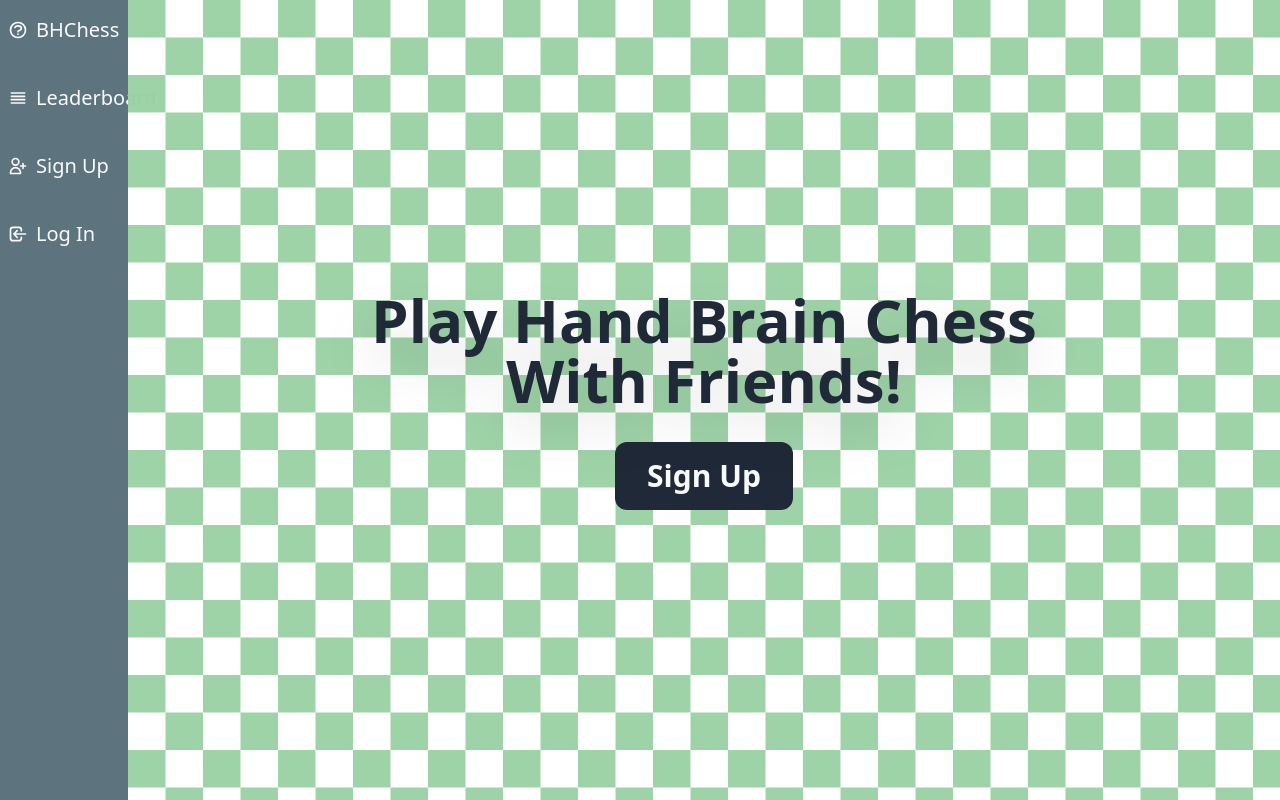
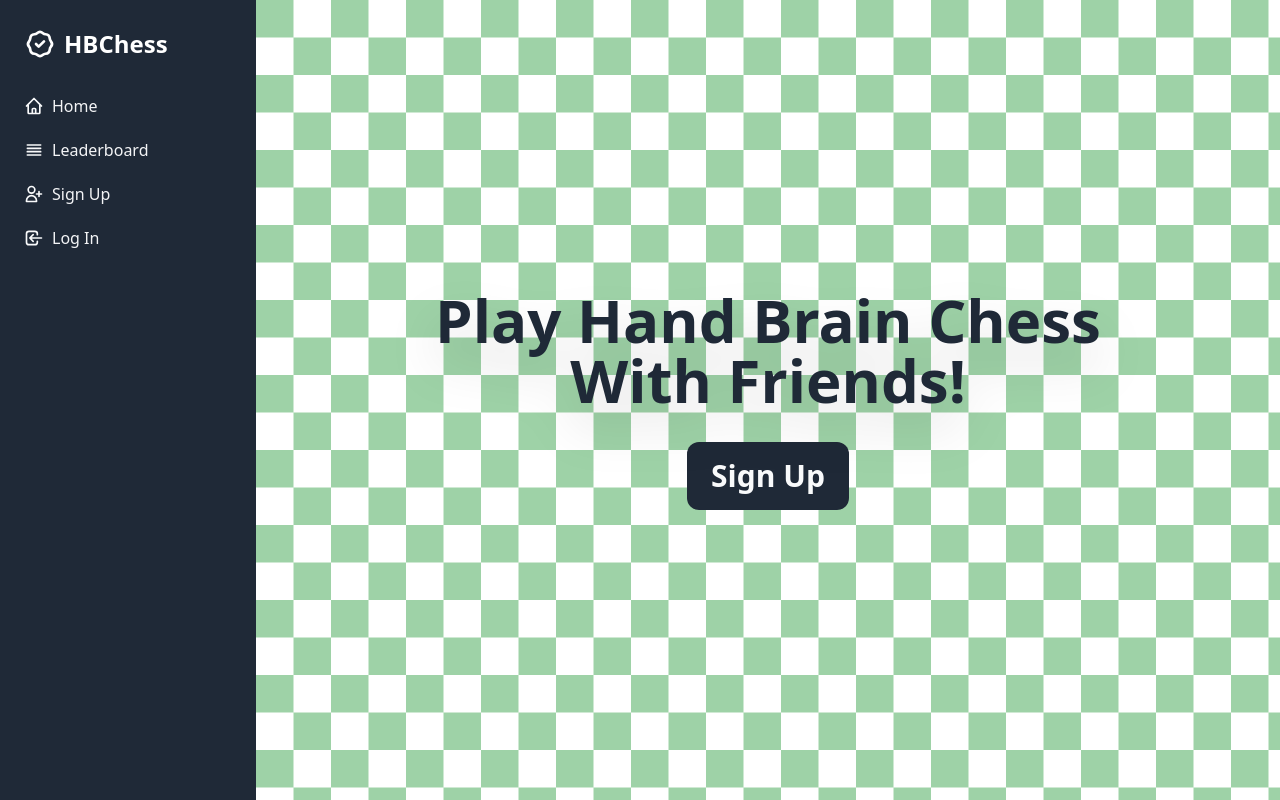
Before and after one commit to jonathandieu/hbchess-frontend, a React (Create React App) app: page / in a window 1280 px wide. Built offline with nearby package versions, Linux system fonts and the light colour scheme.

Commit message:
Complete revamp (really cool)

```diff
--- a/src/components/ButtonLink.tsx
+++ b/src/components/ButtonLink.tsx
@@ -5,7 +5,7 @@ const ButtonLink: React.FC<{ toLink: string }> = ({ children, toLink }) => {
   return (
     <Link
       to={toLink}
-      className="text-center bg-gray-800 hover:bg-gray-700 text-gray-50 rounded-xl px-8 py-4 text-lg lg:text-xl xl:text-3xl 2xl:text-5xl font-semibold"
+      className="text-center bg-gray-800 hover:bg-gray-700 text-gray-50 rounded-xl py-4 px-6 text-lg lg:text-xl xl:text-3xl 2xl:text-5xl font-semibold"
     >
       {children}
     </Link>
--- a/src/components/LoggedOutTemplate.tsx
+++ b/src/components/LoggedOutTemplate.tsx
@@ -1,31 +1,97 @@
-import React from 'react';
+import React, { useRef } from 'react';
 import { Link } from 'react-router-dom';
 import {
-  QuestionMarkCircleIcon,
+  HomeIcon,
   ViewListIcon,
   UserAddIcon,
   LoginIcon
 } from '@heroicons/react/outline';
 
 const LoggedOutTemplate: React.FC = ({ children }) => {
+  const sidebarRef = useRef(document.createElement('div'));
+
+  const closeSidebar = () => {
+    if (sidebarRef !== null) {
+      sidebarRef.current.classList.add('-translate-x-full');
+    }
+  };
+
   return (
-    <div className="grid grid-cols-5 lg:grid-cols-8 xl:grid-cols-10 2xl:grid-cols-12 h-screen">
-      <div className="col-span-1 bg-cadet pl-2 pt-4 flex flex-col space-y-10">
+    <div className="relative h-screen flex flex-col md:flex-row">
+      <div className="bg-green-800 text-green-100 flex justify-between md:hidden">
+        <a href="#" className="block p-4 text-white font-bold">
+          HBChess
+        </a>
+
+        <button
+          className="mobile-menu-button p-4 focus:outline-none focus:bg-green-700"
+          onClick={() => {
+            if (sidebarRef !== null) {
+              sidebarRef.current.classList.toggle('-translate-x-full');
+            }
+          }}
+        >
+          <svg
+            className="h-5 w-5"
+            xmlns="http://www.w3.org/2000/svg"
+            fill="none"
+            viewBox="0 0 24 24"
+            stroke="currentColor"
+          >
+            <path
+              strokeLinecap="round"
+              strokeLinejoin="round"
+              strokeWidth="2"
+              d="M4 6h16M4 12h16M4 18h16"
+            />
+          </svg>
+        </button>
+      </div>
+
+      <div
+        ref={sidebarRef}
+        className="z-10 bg-gray-800 text-gray-100 w-64 space-y-6 py-7 px-2 absolute inset-y-0 left-0 transform -translate-x-full md:relative md:translate-x-0 transition duration-200 ease-in-out"
+      >
         <Link
           to="/"
-          className="text-lg xl:text-xl 2xl:text-2xl text-gray-50 hover:text-nyanza group w-full flex flex-row"
+          className="text-white flex items-center space-x-2 px-4"
+          onClick={closeSidebar}
+        >
+          <svg
+            className="w-8 h-8"
+            xmlns="http://www.w3.org/2000/svg"
+            fill="none"
+            viewBox="0 0 24 24"
+            stroke="currentColor"
+          >
+            <path
+              strokeLinecap="round"
+              strokeLinejoin="round"
+              strokeWidth="2"
+              d="M9 12l2 2 4-4M7.835 4.697a3.42 3.42 0 001.946-.806 3.42 3.42 0 014.438 0 3.42 3.42 0 001.946.806 3.42 3.42 0 013.138 3.138 3.42 3.42 0 00.806 1.946 3.42 3.42 0 010 4.438 3.42 3.42 0 00-.806 1.946 3.42 3.42 0 01-3.138 3.138 3.42 3.42 0 00-1.946.806 3.42 3.42 0 01-4.438 0 3.42 3.42 0 00-1.946-.806 3.42 3.42 0 01-3.138-3.138 3.42 3.42 0 00-.806-1.946 3.42 3.42 0 010-4.438 3.42 3.42 0 00.806-1.946 3.42 3.42 0 013.138-3.138z"
+            />
+          </svg>
+          <span className="text-2xl font-extrabold">HBChess</span>
+        </Link>
+
+        <nav>
+          <Link
+            to="/"
+            className="py-2.5 px-4 rounded transition duration-200 hover:bg-green-700 hover:text-white flex flex-row"
+            onClick={closeSidebar}
           >
             <span className="flex items-center pr-2">
-            <QuestionMarkCircleIcon
+              <HomeIcon
                 className="h-5 w-5 text-gray-50 group-hover:text-nyanza"
                 aria-hidden="true"
               />
             </span>
-          BHChess
+            Home
           </Link>
           <Link
             to="/leaderboard"
-          className="xl:text-xl 2xl:text-2xl text-gray-50 hover:text-nyanza group w-full flex flex-row"
+            className="py-2.5 px-4 rounded transition duration-200 hover:bg-green-700 hover:text-white flex flex-row"
+            onClick={closeSidebar}
           >
             <span className="flex items-center pr-2">
               <ViewListIcon
@@ -37,7 +103,8 @@ const LoggedOutTemplate: React.FC = ({ children }) => {
           </Link>
           <Link
             to="/auth/signup"
-          className="xl:text-xl 2xl:text-2xl text-gray-50 hover:text-nyanza group w-full flex flex-row"
+            className="py-2.5 px-4 rounded transition duration-200 hover:bg-green-700 hover:text-white flex flex-row"
+            onClick={closeSidebar}
           >
             <span className="flex items-center pr-2">
               <UserAddIcon
@@ -49,7 +116,8 @@ const LoggedOutTemplate: React.FC = ({ children }) => {
           </Link>
           <Link
             to="/auth/login"
-          className="xl:text-xl 2xl:text-2xl text-gray-50 hover:text-nyanza group w-full flex flex-row"
+            className="py-2.5 px-4 rounded transition duration-200 hover:bg-green-700 hover:text-white flex flex-row"
+            onClick={closeSidebar}
           >
             <span className="flex items-center pr-2">
               <LoginIcon
@@ -59,10 +127,10 @@ const LoggedOutTemplate: React.FC = ({ children }) => {
             </span>
             Log In
           </Link>
+        </nav>
       </div>
-      <div className="col-start-2 col-end-6 lg:col-end-9 xl:col-end-11 2xl:col-end-13 bg-hero-pattern">
-        {children}
-      </div>
+
+      <div className="flex-1 h-full bg-hero-pattern">{children}</div>
     </div>
   );
 };
--- a/src/pages/Landing.tsx
+++ b/src/pages/Landing.tsx
@@ -4,8 +4,8 @@ import ButtonLink from '../components/ButtonLink';
 function Landing() {
   return (
     <LoggedOutTemplate>
-      <div className="h-full w-full flex flex-col justify-center items-center space-y-8">
-        <h1 className="text-2xl lg:text-4xl xl:text-6xl 2xl:text-9xl text-gray-800 w-2/3 text-center font-bold drop-shadow-2xl">
+      <div className="flex-0 min-h-full w-full flex flex-col justify-center items-center space-y-8">
+        <h1 className="text-4xl xl:text-6xl 2xl:text-9xl text-gray-800 w-2/3 text-center font-bold drop-shadow-2xl">
           Play Hand Brain Chess With Friends!
         </h1>
         <ButtonLink toLink="/auth/signup">Sign Up</ButtonLink>
--- a/src/pages/Register.tsx
+++ b/src/pages/Register.tsx
@@ -25,7 +25,7 @@ function Register() {
                   Username
                 </label>
                 <input
-                  id="email-address"
+                  id="username"
                   name="username"
                   type="text"
                   autoComplete="username"
```
Lines whose indentation alone changed are shown as unchanged.
